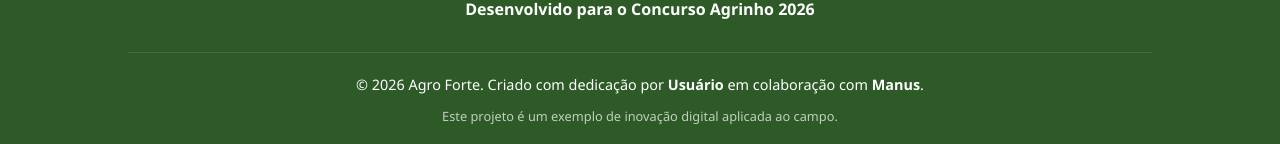
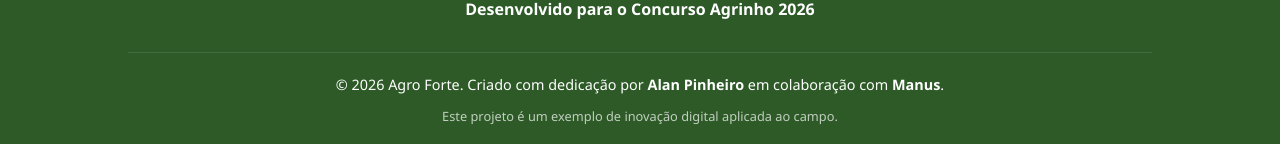
Before and after one commit to AlanPinheiro044/Agroforte-26-Alan-colegio-Gori, a plain HTML site: page praticas.html in a window 1280 px wide. Shown: the part 1367-1511 px from the top of the page. Drawn offline with Linux system fonts and the light colour scheme.

Commit message:
Update footer author name in praticas.html

```diff
--- a/praticas.html
+++ b/praticas.html
@@ -70,7 +70,7 @@
             <p><strong>Desenvolvido para o Concurso Agrinho 2026</strong></p>
         </div>
         <div class="footer-bottom">
-            <p>&copy; 2026 Agro Forte. Criado com dedicação por <strong>Usuário</strong> em colaboração com <strong>Manus</strong>.</p>
+            <p>&copy; 2026 Agro Forte. Criado com dedicação por <strong>Alan Pinheiro</strong> em colaboração com <strong>Manus</strong>.</p>
             <p style="font-size: 0.8rem; margin-top: 10px; opacity: 0.7;">Este projeto é um exemplo de inovação digital aplicada ao campo.</p>
         </div>
     </footer>
```
